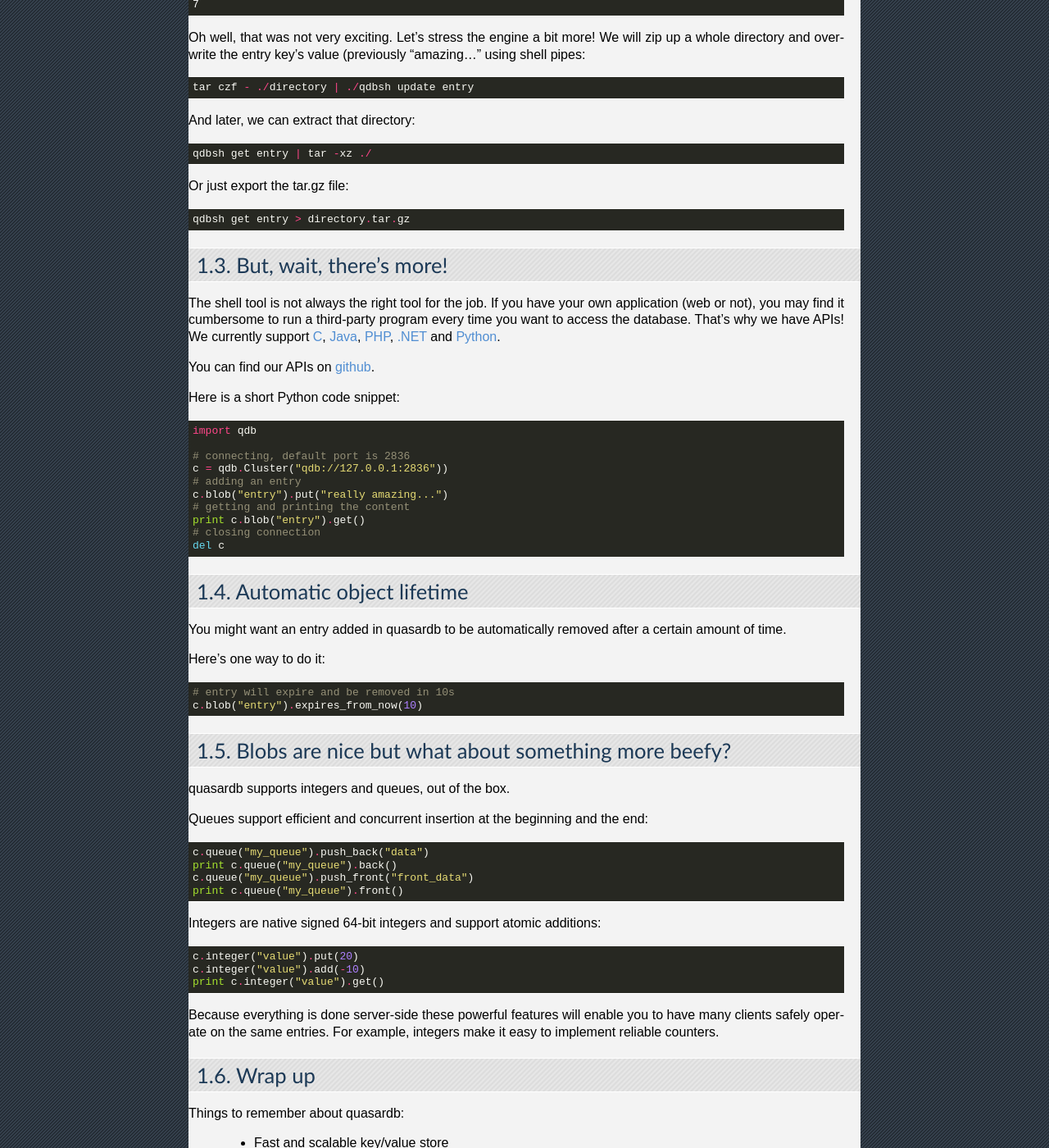
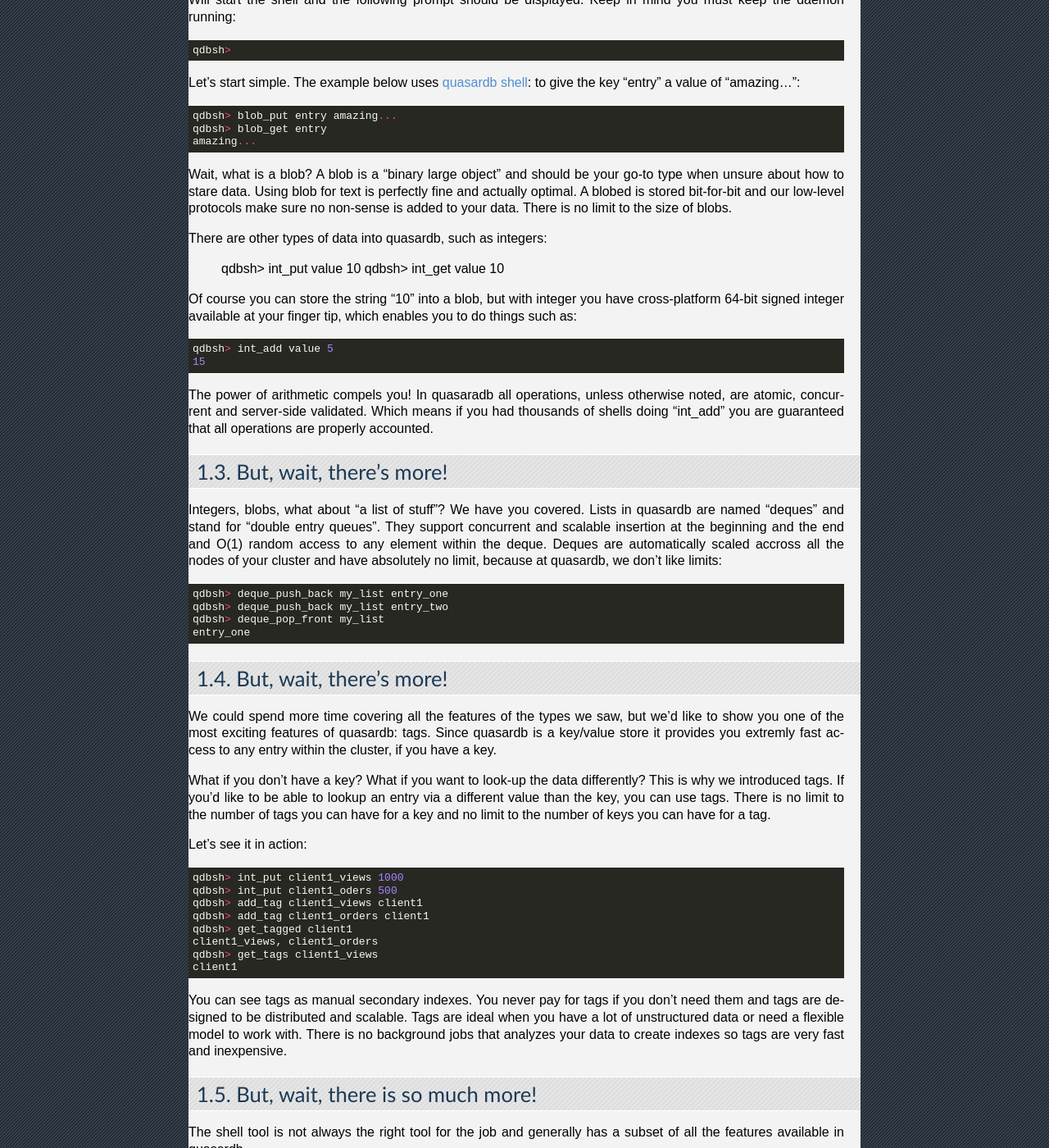
Before and after one commit to iltommi/qdb-documentation, a Sphinx documentation site: the page built from source/primer.rst, in a window 1280 px wide and 1400 px high, scrolled down 862 px. Shown: the whole window at 82% size. Built offline with Sphinx 7.4.7, drawn with Linux system fonts in a browser that asks for light colours; some of the changed text lies outside the part shown.

Commit message:
Updated changes and primer

```diff
--- a/source/changes.rst
+++ b/source/changes.rst
@@ -1,5 +1,19 @@
 Change log
 **********
+
+2.0.0 - "Aristotle" - 2016
+==================================
+
+From `Wikipedia <http://en.wikipedia.org/wiki/Main_Page>`_, the free encyclopedia:
+
+   `Aristotle <http://en.wikipedia.org/wiki/Aristotle>`_ was a Greek philosopher and scientist born in the city of Stagira, Chalkidice, on the northern periphery of Classical Greece. [...] His writings cover many subjects – including physics, biology, zoology, metaphysics, logic, ethics, aesthetics, poetry, theater, music, rhetoric, linguistics, politics and government –
+   and constitute the first comprehensive system of Western philosophy
+
+Building on the solid foundation of quasardb 1.2
+
+
+Changes in the version
+----------------------
 
 1.2.1 - "Anaximander" - 05/05/2015
 ==================================
--- a/source/primer.rst
+++ b/source/primer.rst
@@ -4,13 +4,16 @@ Primer
 What is quasardb?
 -----------------
 
-quasardb is a key / value store. It is fast and scalable, handles concurrent accesses very well and is designed to manage large amounts of data at high-frequency. One can label quasardb as a `NoSQL database <http://en.wikipedia.org/wiki/NoSQL>`_.
+quasardb is an advanced data management system. At its heat, it is a transactional key/value store with indexing capabilities. It is fast and scalable
+(up and out), handles concurrent accesses very well and is designed to manage large amounts of data at high-frequency. One can label quasardb as a
+`NoSQL database <http://en.wikipedia.org/wiki/NoSQL>`_.
 
-quasardb is *limitless*. If your computer has enough memory and enough disk space to store it, quasardb can handle it.
+quasardb is *limitless*. If the hardware can handle it, quasardb can handle it.
 
 Where would you want to use quasardb? Here are a couple of use cases:
 
-    * High-frequency trading market data store
+    * Trading market data store
+    * Apache Spark backend
     * Heavy traffic web site
     * Multiplayer game dynamic elements depot
     * Distributed computing common data store
@@ -19,47 +22,99 @@ Where would you want to use quasardb? Here are a couple of use cases:
 Shall we dance?
 ---------------
 
-Before you start the quasardb server, generate a default configuration file::
+To start a quasardb server, just run it! We provide packages for many platform, but you can always work in a local directory where you manually extracted your
+quasardb binaries. We also support docker and are available on Microsoft Azure and Amazon EC2.
 
-    qdbd --gen-config > qdbd_config.conf
+Let's assume we extracted the quasardb archive in a local directory. The default configuration listens on the localhost, port 2836. If you type::
 
-Then, simply run the :doc:`reference/qdbd` from a terminal, passing in the configuration file::
+    qdbdd
 
-    qdbd -c qdbd_config.conf
+You will have after a couple of seconds the daemon log on the console that it is ready to accept incoming requests. You can store into quasardb anything,
+images, videos, XML, text... It will automatically optimize storage for you.
 
-Now that the server is running, you can begin storing anything that crosses your mind into the database. Let's start simple. The example below uses :doc:`reference/qdb_shell`: to give the key "entry" a value of "amazing..."::
+Let's fire up the shell and run a couple of commands::
 
-    qdbsh put entry amazing...
-    qdbsh get entry
+    qdbsh
+
+Will start the shell and the following prompt should be displayed. Keep in mind you must keep the daemon running::
+
+    qdbsh>
+
+Let's start simple. The example below uses :doc:`reference/qdb_shell`: to give the key "entry" a value of "amazing..."::
+
+    qdbsh> blob_put entry amazing...
+    qdbsh> blob_get entry
     amazing...
 
-Now let's store the number of files in a folder, based on the output of a shell command::
+Wait, what is a blob? A blob is a "binary large object" and should be your go-to type when unsure about how to stare data. Using blob for text is perfectly fine
+and actually optimal. A blobed is stored bit-for-bit and our low-level protocols make sure no non-sense is added to your data. There is no limit to the size of
+blobs.
 
-    qdbsh put num_files $(ls -1 | wc -l)
-    qdbsh get num_files
-    7
+There are other types of data into quasardb, such as integers:
 
-Oh well, that was not very exciting. Let's stress the engine a bit more! We will zip up a whole directory and overwrite the entry key's value (previously "amazing..." using shell pipes::
+    qdbsh> int_put value 10
+    qdbsh> int_get value
+    10
 
-    tar czf - ./directory | ./qdbsh update entry
+Of course you can store the string "10" into a blob, but with integer you have cross-platform 64-bit signed integer available at your finger tip,
+which enables you to do things such as::
 
-And later, we can extract that directory::
+    qdbsh> int_add value 5
+    15
 
-    qdbsh get entry | tar -xz ./
-
-Or just export the tar.gz file::
-
-    qdbsh get entry > directory.tar.gz
-
+The power of arithmetic compels you! In quasaradb all operations, unless otherwise noted, are atomic, concurrent and server-side validated. Which means if you had
+thousands of shells doing "int_add" you are guaranteed that all operations are properly accounted.
 
 But, wait, there's more!
 ------------------------
 
-The shell tool is not always the right tool for the job.
-If you have your own application (web or not), you may find it cumbersome to run a third-party program every time you want to access the database.
-That's why we have APIs! We currently support :doc:`api/c`, :doc:`api/java`, `PHP <https://doc.quasardb.net/php/>`_, `.NET <https://doc.quasardb.net/dotnet/>`_ and :doc:`api/python`.
+Integers, blobs, what about "a list of stuff"? We have you covered. Lists in quasardb are named "deques" and stand for "double entry queues". They support concurrent
+and scalable insertion at the beginning and the end and O(1) random access to any element within the deque. Deques are automatically scaled accross all the nodes of your
+cluster and have absolutely no limit, because at quasardb, we don't like limits::
 
-You can find our APIs on `github <http://github.com/bureau14>`_.
+    qdbsh> deque_push_back my_list entry_one
+    qdbsh> deque_push_back my_list entry_two
+    qdbsh> deque_pop_front my_list
+    entry_one
+
+But, wait, there's more!
+------------------------
+
+We could spend more time covering all the features of the types we saw, but we'd like to show you one of the most exciting features of quasardb: tags. Since
+quasardb is a key/value store it provides you extremly fast access to any entry within the cluster, if you have a key.
+
+What if you don't have a key? What if you want to look-up the data differently? This is why we introduced tags. If you'd like to be able to lookup an entry via
+a different value than the key, you can use tags. There is no limit to the number of tags you can have for a key and no limit to the number of keys you can have
+for a tag.
+
+Let's see it in action::
+
+    qdbsh> int_put client1_views 1000
+    qdbsh> int_put client1_oders 500
+    qdbsh> add_tag client1_views client1
+    qdbsh> add_tag client1_orders client1
+    qdbsh> get_tagged client1
+    client1_views, client1_orders
+    qdbsh> get_tags client1_views
+    client1
+
+You can see tags as manual secondary indexes. You never pay for tags if you don't need them and tags are designed to be distributed and scalable. Tags are ideal
+when you have a lot of unstructured data or need a flexible model to work with. There is no background jobs that analyzes your data to create indexes so tags
+are very fast and inexpensive.
+
+
+But, wait, there is so much more!
+---------------------------------
+
+The shell tool is not always the right tool for the job and generally has a subset of all the features available in quasardb.
+
+If you have your own application, you may find it cumbersome to run a third-party program every time you want to access the database.
+
+That's why we have APIs! We currently support :doc:`api/c`, :doc:`api/java`, `PHP <https://doc.quasardb.net/php/>`_, `.NET <https://doc.quasardb.net/dotnet/>`_,
+:doc:`api/nodejs` and :doc:`api/python`.
+
+You can either fetch a binary package or build the API from source (BSD License). You will find them on `github <http://github.com/bureau14>`. Our APIs do their
+best to be simple and straightforward.
 
 Here is a short Python code snippet::
 
@@ -74,43 +129,41 @@ Here is a short Python code snippet::
     # closing connection
     del c
 
+That demo is nice, but what happens when I go to production?
+------------------------------------------------------------
 
-Automatic object lifetime
--------------------------
+A fair question which has a simple answer: the size and configuration of the cluster has no impact on the client code. The only thing that may change is
+the connection string. For example if you have a cluster of four machines, your connection string can be::
 
-You might want an entry added in quasardb to be automatically removed after a certain amount of time.
+    c = qdb.Cluster("qdb://192.168.1.1:2836,192.168.1.2:2836,192.168.1.3:2836,192.168.1.4:2836")
 
-Here's one way to do it::
+or::
 
-    # entry will expire and be removed in 10s
-    c.blob("entry").expires_from_now(10)
+    c = qdb.Cluster("qdb://192.168.1.1:2836,192.168.1.2:2836")
 
-Blobs are nice but what about something more beefy?
----------------------------------------------------
+and even::
 
-quasardb supports integers and queues, out of the box.
+    c = qdb.Cluster("qdb://192.168.1.1:2836")
 
-Queues support efficient and concurrent insertion at the beginning and the end::
+That's because quasardb protocol has built-in discovery! Just give any node in the cluster and we take care of the rest. The more nodes the better as we can
+try another node if the one provided is down at the moment of the connection.
 
-    c.queue("my_queue").push_back("data")
-    print c.queue("my_queue").back()
-    c.queue("my_queue").push_front("front_data")
-    print c.queue("my_queue").front()
+Going further
+-------------
 
-Integers are native signed 64-bit integers and support atomic additions::
+We hope this quick tour left you wanting for more! quasardb is feature-rich yet simple to use and operate. If you want to go further, the best course of
+action is to start with the documentation of the API for the language of your choice (:doc:`api/index`).
 
-    c.integer("value").put(20)
-    c.integer("value").add(-10)
-    print c.integer("value").get()
+If you'd like to learn more about building a quasardb cluster, head over to the administrative section (:doc:`administration/index`).
 
-Because everything is done server-side these powerful features will enable you to have many clients safely operate on the same entries. For example, integers make it easy to implement reliable counters.
+Curious about the underlying concepts, we have a section dedicated to it (:doc:`concepts/index`).
 
-Wrap up
+Warp up
 -------
 
 Things to remember about quasardb:
 
-    * Fast and scalable key/value store
+    * Fast and scalable
     * High-performance binary protocol
     * Multi-platform: FreeBSD, Linux 2.6+, OS X and Windows NT (32-bit and 64-bit)
     * Peer-to-peer network distribution
```
